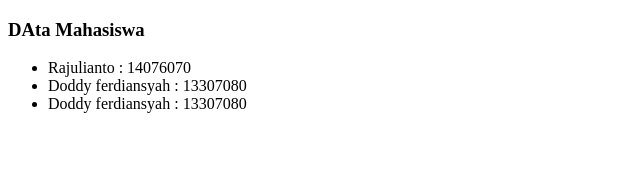
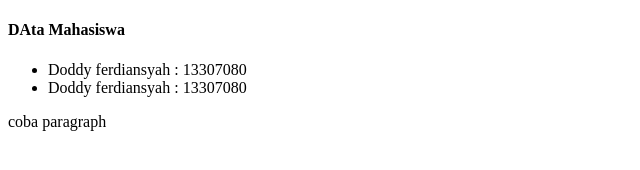
Before and after one commit to Rajulianto/repo-test2, a plain HTML site: page index.html in a window 1280 px wide. Shown: the whole page, without its empty margins (0-640 px from the left). Drawn offline with Linux system fonts and the light colour scheme.

Commit message:
mengubah file mahasiswa

```diff
--- a/index.html
+++ b/index.html
@@ -7,12 +7,13 @@
 </head>
 <body>
 
-	<h3>DAta Mahasiswa</h3>
+	<h4>DAta Mahasiswa</h4>
 	<ul>
-		<li>Rajulianto : 14076070</li>
 		<li>Doddy ferdiansyah : 13307080</li>
 		<li>Doddy ferdiansyah : 13307080</li>
 	</ul>
 
+	<p>coba paragraph</p>
+
 </body>
 </html>
```
